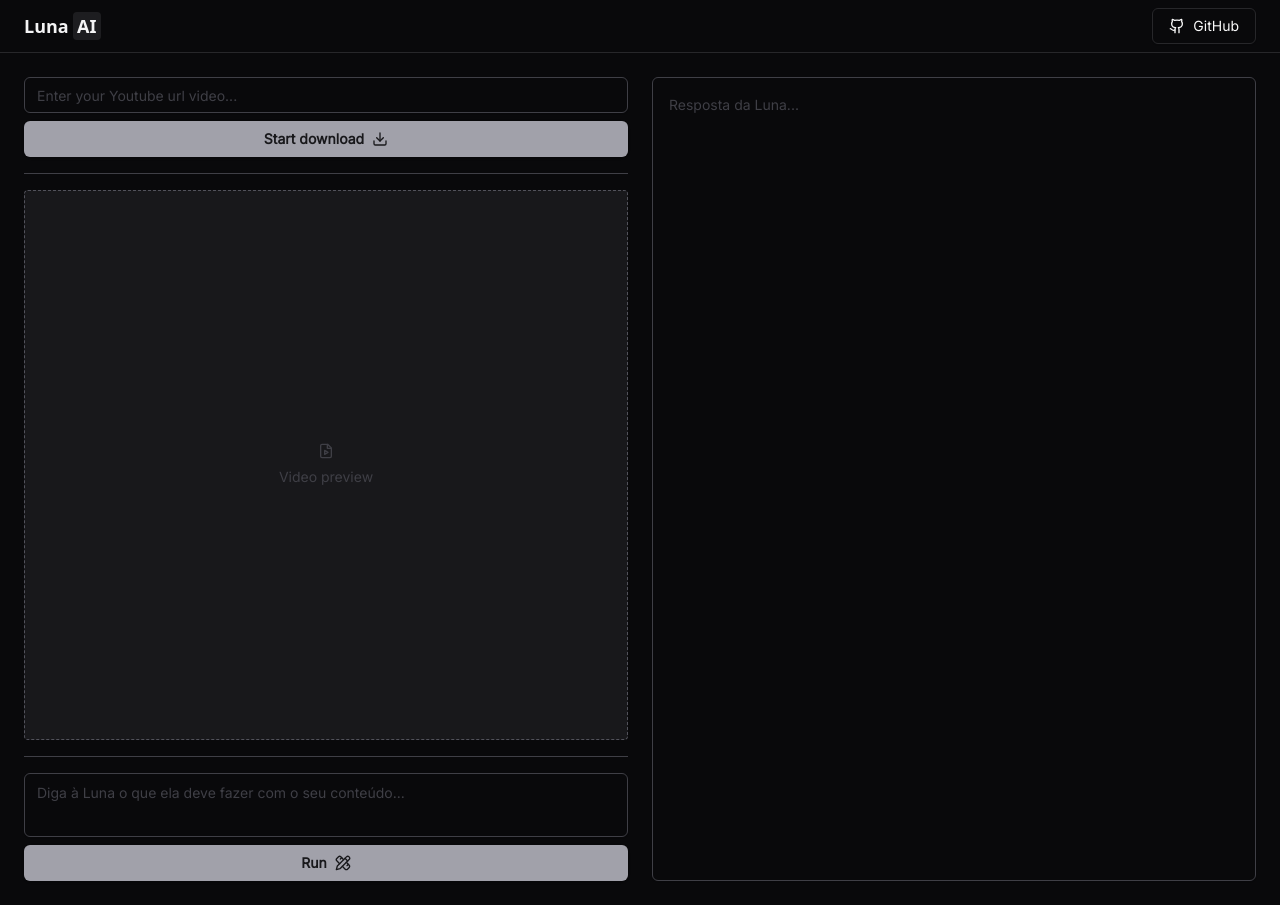
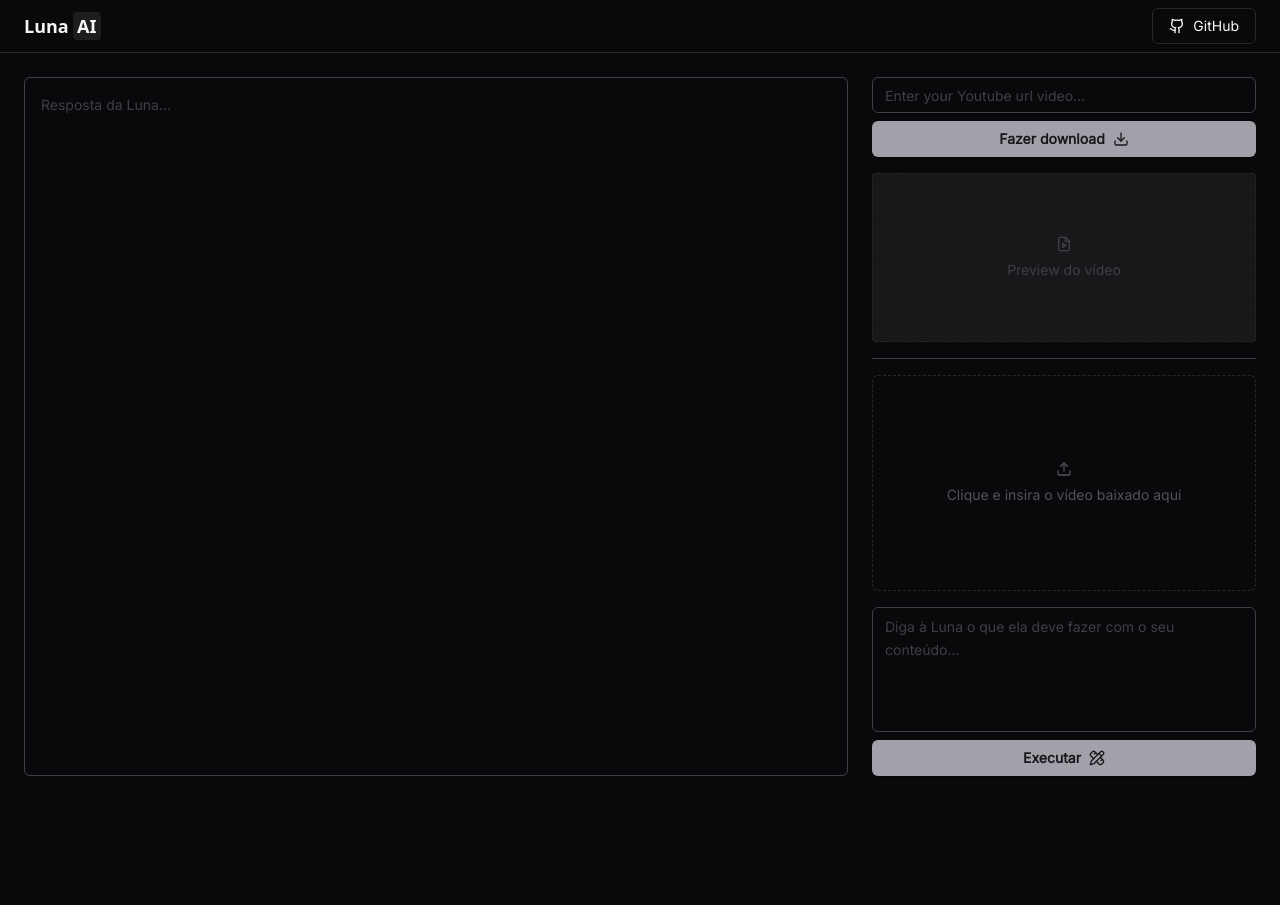
Before and after one commit to MatheusMottaGit/luna-ai, a React (Vite) app in the folder web/: page / in a window 1280 px wide. After the commit the page ends 800 px from the top, so only its background shows below. Built offline with nearby package versions, Linux system fonts and the light colour scheme.

Commit message:
improving-layout/ux

```diff
--- a/web/src/App.tsx
+++ b/web/src/App.tsx
@@ -1,8 +1,8 @@
-import { Github, PencilRulerIcon } from "lucide-react";
+import { Github, PencilRulerIcon, Upload } from "lucide-react";
 import { Separator } from "./components/ui/separator";
 import { Button } from "./components/ui/button";
 import { Textarea } from "./components/ui/textarea";
-import { UrlForm } from "./components/url-form";
+import { DownloadVideoForm } from "./components/download-video-form";
 
 export function App() {
   return (
@@ -22,10 +22,25 @@ export function App() {
         </Button>
       </div>
       <main className="flex-1 p-6 flex gap-6">
-        <aside className='flex flex-col flex-1 space-y-4'>
-          <UrlForm />
+        <div className='flex flex-col flex-1 gap-4'>
+          <Textarea
+            placeholder="Resposta da Luna..."
+            className="resize-none p-4 leading-relaxed h-full"
+          />
+        </div>
+
+        <aside className='flex flex-col space-y-4 w-96'>
+          <DownloadVideoForm />
 
           <Separator />
+
+          <label htmlFor="video"
+            className="relative border flex rounded-md aspect-video cursor-pointer border-dashed flex-col items-center justify-center gap-2 text-zinc-600 text-sm"
+          >
+            <Upload className="w-4 h-4" />
+            Clique e insira o vídeo baixado aqui
+          </label>
+          <input type="file" id="video" accept="video/mp4" className="sr-only" />
 
           <form className='flex flex-col flex-1 gap-2'>
             <Textarea
@@ -34,19 +49,11 @@ export function App() {
             />
 
             <Button className='w-full font-bold'>
-              Run
+              Executar
               <PencilRulerIcon className='w-4 h-4' />
             </Button>
           </form>
         </aside>
-
-        <div className='flex flex-col flex-1 gap-4'>
-          <Textarea
-            placeholder="Resposta da Luna..."
-            className="resize-none p-4 leading-relaxed h-full"
-          />
-        </div>
-
       </main>
     </div>
   )
--- a/web/src/components/url-form.tsx
+++ b/web/src/components/download-video-form.tsx
@@ -1,4 +1,3 @@
-import { Separator } from "./ui/separator"
 import { CheckCircle, LucideDownload } from "lucide-react"
 import { Button } from "./ui/button"
 import { Input } from "./ui/input"
@@ -11,11 +10,11 @@ import Loading from "./loading-component"
 type Status = 'downloading' | 'success' | 'waiting'
 
 const statusMessages = {
-  downloading: 'Baixando o vídeo e gerando transcrição...',
+  downloading: 'Baixando o vídeo...',
   success: 'Sucesso!'
 }
 
-export const UrlForm = () => {
+export const DownloadVideoForm = () => {
   const [videoUrl, setVideoUrl] = useState('')
   const [status, setStatus] = useState<Status>('waiting')
 
@@ -24,7 +23,7 @@ export const UrlForm = () => {
 
     const formData = new FormData(event.currentTarget)
     const inputUrl = String(formData.get('url'))
-    const { embedURL, videoID } = format(inputUrl)
+    const { embedURL } = format(inputUrl)
 
     setVideoUrl(embedURL)
 
@@ -32,7 +31,7 @@ export const UrlForm = () => {
 
     await axios.get('http://localhost:3333/audio', {
       params: {
-        youtubeVideoId: videoID
+        videoUrl: embedURL
       }
     })
 
@@ -52,7 +51,7 @@ export const UrlForm = () => {
         >
           {status === 'waiting' ? (
             <>
-              Start download
+              Fazer download
               <LucideDownload className='h-4 w-4' />
             </>
           ) : status === 'downloading' ? (
@@ -69,11 +68,11 @@ export const UrlForm = () => {
         </Button>
       </form>
 
-      <Separator />
-
-      {
-        videoUrl ? <iframe src={videoUrl} className='h-[410px] w-full rounded-md'></iframe> : <EmptyVideo />
-      }
+      <div className="flex-1">
+        {
+          videoUrl ? <iframe src={videoUrl} className='w-full h-full rounded-md'></iframe> : <EmptyVideo />
+        }
+      </div>
     </>
   )
 }
--- a/web/src/components/empty-video.tsx
+++ b/web/src/components/empty-video.tsx
@@ -2,10 +2,10 @@ import { FileVideo } from 'lucide-react'
 
 export const EmptyVideo = () => {
   return (
-    <div className='flex flex-col h-[550px] items-center justify-center gap-2 bg-zinc-900 text-zinc-700 text-sm border border-dashed border-zinc-600 rounded-sm'>
+    <div className='flex flex-col h-full items-center justify-center gap-2 bg-zinc-900 text-zinc-700 text-sm border border-dashed rounded-sm'>
       <FileVideo className='h-4 w-4' />
 
-      Video preview
+      Preview do vídeo
     </div>
   )
 }
--- a/web/src/components/loading-component.tsx
+++ b/web/src/components/loading-component.tsx
@@ -1,5 +1,3 @@
-import React from 'react'
-
 const Loading = () => {
   return (
     <div className='h-4 w-4 rounded-full p-1 border-r-zinc-300/40 border-l-zinc-500 border-b-zinc-500 border-t-zinc-500 border-2 animate-spin'>
```
